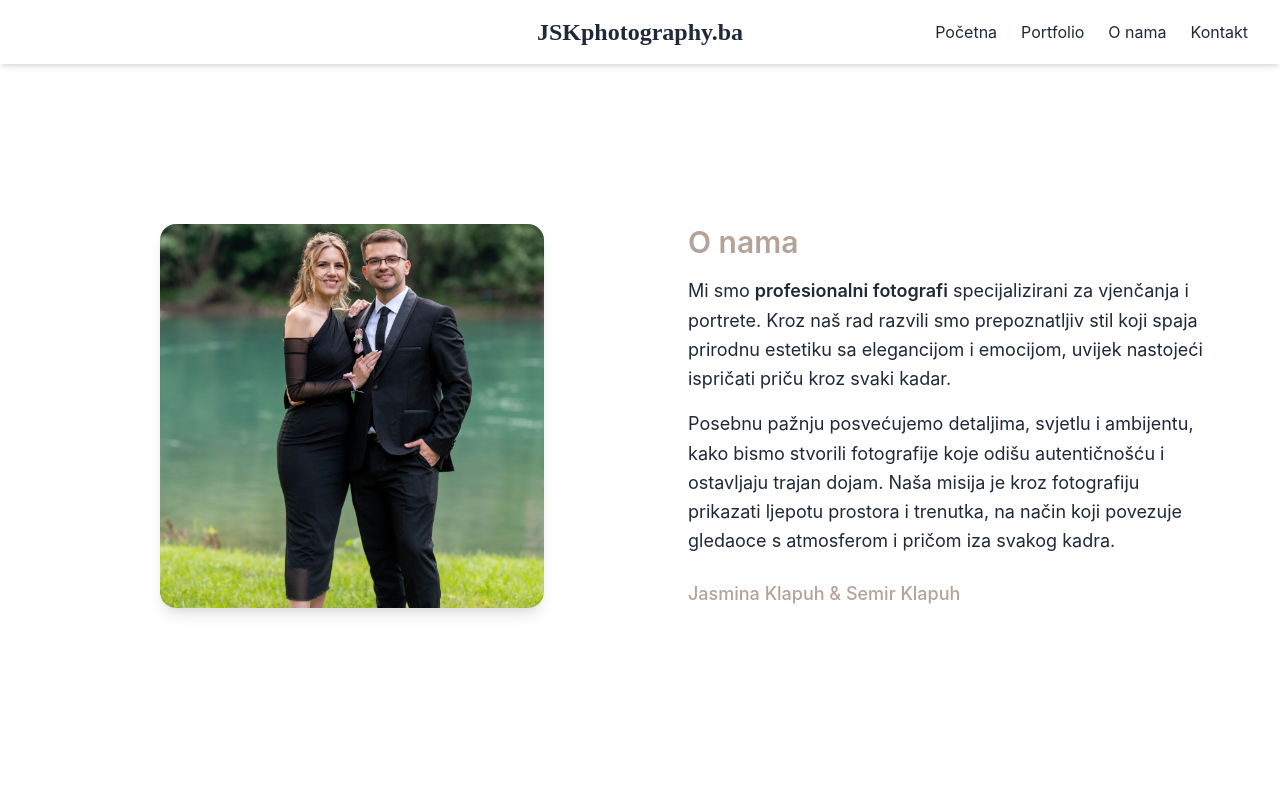
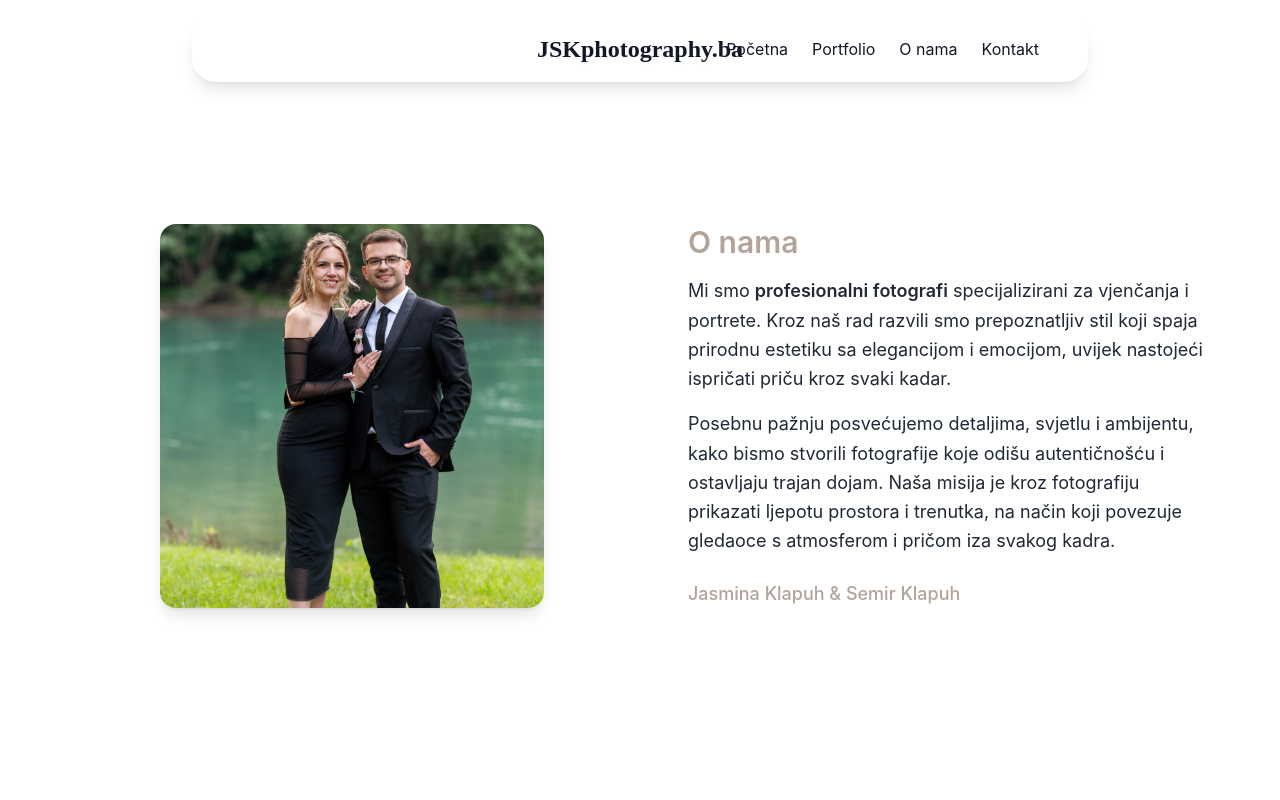
Before and after one commit to semirklapuh/jskphotography.ba, a React (Create React App) app: page /#/o-nama in a window 1280 px wide. Shown: the top 800 px of the page. Built offline with nearby package versions, Linux system fonts and the light colour scheme.

Commit message:
header designe

```diff
--- a/src/components/Header.jsx
+++ b/src/components/Header.jsx
@@ -5,42 +5,44 @@ export default function Header() {
   const [isOpen, setIsOpen] = useState(false);
 
   return (
-    <header className="w-full bg-white shadow-md fixed top-0 left-0 z-50">
+    <header className="fixed top-4 left-1/2 transform -translate-x-1/2 z-50 w-[95%] md:w-[80%] lg:w-[70%] rounded-3xl backdrop-blur-xl bg-white/20 border border-white/30 shadow-lg transition-all">
       <div className="max-w-7xl mx-auto px-4 sm:px-6 lg:px-8">
         <div className="flex justify-between items-center h-16 relative">
           {/* Logo centered */}
-          <div className="flex-1 flex justify-center">
+        <div className="flex-1 flex justify-center px-4 md:px-0">
 <Link
   to="/"
   onClick={() => setIsOpen(false)}
-            className="text-2xl font-bold text-gray-800 cursor-pointer"
+  className="text-2xl font-bold text-gray-900 cursor-pointer drop-shadow-sm px-4 py-2"
   style={{ fontFamily: '"Snell Roundhand", cursive' }}
 >
   JSKphotography.ba
 </Link>
 </div>
 
+
+
           {/* Desktop menu */}
-          <nav className="hidden md:flex absolute right-0 space-x-6">
-            <a href="#" className="text-gray-800 hover:text-gray-500">
+          <nav className="hidden md:flex absolute right-4 space-x-6">
+            <Link to="/" className="text-gray-900 hover:text-[#B3A398] transition">
               Početna
-            </a>
-            <a href="#" className="text-gray-800 hover:text-gray-500">
+            </Link>
+            <Link to="/" className="text-gray-900 hover:text-[#B3A398] transition">
               Portfolio
-            </a>
-            <a href="#" className="text-gray-800 hover:text-gray-500">
-              <Link to="/o-nama" className="text-gray-800 hover:text-gray-500">O nama</Link>
-            </a>
-            <a href="#" className="text-gray-800 hover:text-gray-500">
-              <Link to="/kontakt" className="text-gray-800 hover:text-gray-500">Kontakt</Link>
-            </a>
+            </Link>
+            <Link to="/o-nama" className="text-gray-900 hover:text-[#B3A398] transition">
+              O nama
+            </Link>
+            <Link to="/kontakt" className="text-gray-900 hover:text-[#B3A398] transition">
+              Kontakt
+            </Link>
           </nav>
 
           {/* Hamburger menu for mobile */}
-          <div className="absolute right-0 md:hidden">
+          <div className="absolute right-4 md:hidden">
             <button
               onClick={() => setIsOpen(!isOpen)}
-              className="text-gray-800 focus:outline-none"
+              className="text-gray-900 focus:outline-none"
             >
               <svg
                 className="w-6 h-6"
@@ -72,21 +74,36 @@ export default function Header() {
 
       {/* Mobile dropdown menu */}
       {isOpen && (
-        <div className="md:hidden bg-white shadow-md">
+        <div className="md:hidden bg-white/30 backdrop-blur-xl shadow-lg border-t border-white/20 rounded-b-3xl">
           <nav className="flex flex-col p-4 space-y-2">
-            <a href="#" className="text-gray-800 hover:text-gray-500"
-            onClick={() => setIsOpen(false)}>
+            <Link
+              to="/"
+              onClick={() => setIsOpen(false)}
+              className="text-gray-900 hover:text-[#B3A398] transition"
+            >
               Početna
-            </a>
-            <a href="#" className="text-gray-800 hover:text-gray-500">
+            </Link>
+            <Link
+              to="/portfolio"
+              onClick={() => setIsOpen(false)}
+              className="text-gray-900 hover:text-[#B3A398] transition"
+            >
               Portfolio
-            </a>
-            <a href="#" className="text-gray-800 hover:text-gray-500">
-             <Link to="/o-nama" className="text-gray-800 hover:text-gray-500">O nama</Link>
-            </a>
-            <a href="#" className="text-gray-800 hover:text-gray-500">
-             <Link to="/kontakt" className="text-gray-800 hover:text-gray-500">Kontakt</Link>
-            </a>
+            </Link>
+            <Link
+              to="/o-nama"
+              onClick={() => setIsOpen(false)}
+              className="text-gray-900 hover:text-[#B3A398] transition"
+            >
+              O nama
+            </Link>
+            <Link
+              to="/kontakt"
+              onClick={() => setIsOpen(false)}
+              className="text-gray-900 hover:text-[#B3A398] transition"
+            >
+              Kontakt
+            </Link>
           </nav>
         </div>
       )}
--- a/src/components/Home.jsx
+++ b/src/components/Home.jsx
@@ -10,7 +10,6 @@ import { Navigation, Pagination, Autoplay } from "swiper/modules";
 export default function Home() {
   const [isMobile, setIsMobile] = useState(false);
 
-  // Detect screen width for responsive image set
   useEffect(() => {
     const checkScreen = () => setIsMobile(window.innerWidth < 768);
     checkScreen();
@@ -18,7 +17,6 @@ export default function Home() {
     return () => window.removeEventListener("resize", checkScreen);
   }, []);
 
-  // Desktop images
   const desktopImages = [
     process.env.PUBLIC_URL + "/images/jskphotography.ba-08106.jpg",
     process.env.PUBLIC_URL + "/images/jskphotography.ba-08112.jpg",
@@ -27,7 +25,6 @@ export default function Home() {
     process.env.PUBLIC_URL + "/images/jskphotography.ba-08167.jpg",
   ];
 
-  // Mobile images (use lighter, vertical, or cropped versions)
   const mobileImages = [
     process.env.PUBLIC_URL + "/images/jskphotography.ba-08064.jpg",
     process.env.PUBLIC_URL + "/images/jskphotography.ba-08118.jpg",
@@ -39,10 +36,11 @@ export default function Home() {
   const images = isMobile ? mobileImages : desktopImages;
 
   return (
-    <div className="relative w-screen pt-16">
+    <div className="relative w-screen h-screen">
+      {/* Header floating above */}
       <Header />
 
-  <div style={{ height: `calc(100vh - 64px)` }}>
+      {/* Swiper covers full viewport */}
       <Swiper
         modules={[Navigation, Pagination, Autoplay]}
         navigation
@@ -62,6 +60,5 @@ export default function Home() {
         ))}
       </Swiper>
     </div>
-</div>
   );
 }
```
Lines whose indentation alone changed are shown as unchanged.
